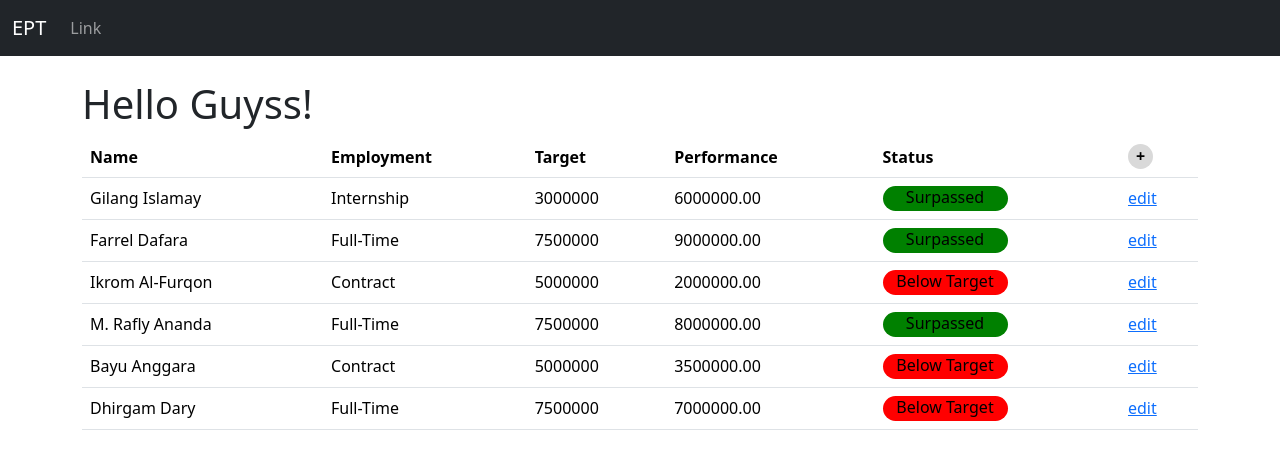
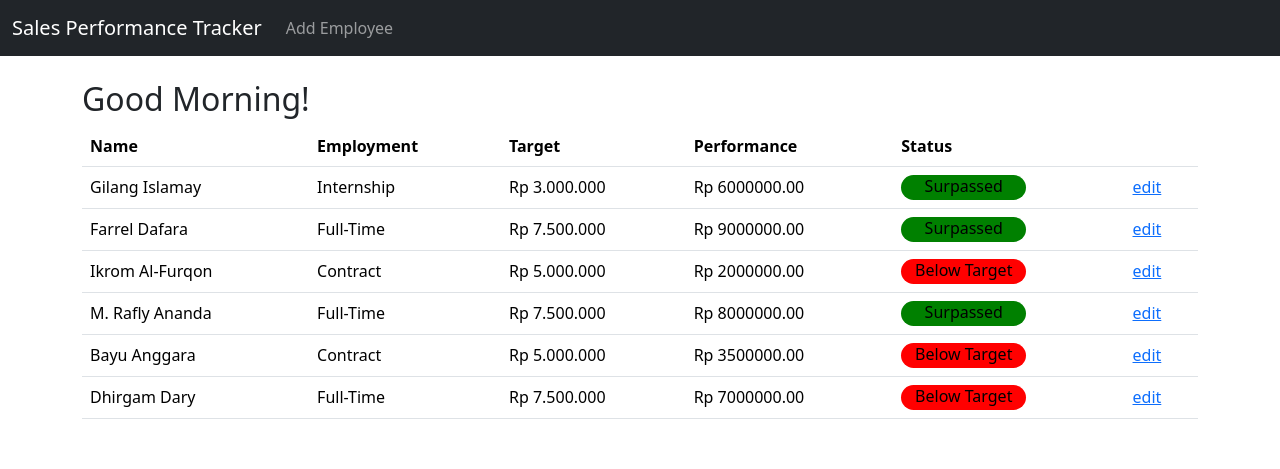
Before and after one commit to AfterRain007/Employee_Performance_Tracker, a Django app: page / in a window 1280 px wide. Shown: the top 469 px of the page. Run offline with Django 5.2, Linux system fonts and the light colour scheme; data comes from the database, SQL or seed files in the repository.

Commit message:
So Cool :D

```diff
--- a/EPT/employeePerformance/forms.py
+++ b/EPT/employeePerformance/forms.py
@@ -1,5 +1,3 @@
-from django.contrib.auth.forms import UserCreationForm
-from django.contrib.auth.models import User
 from django import forms
 from .models import Employee
 
--- a/EPT/employeePerformance/templates/employee.html
+++ b/EPT/employeePerformance/templates/employee.html
@@ -12,6 +12,7 @@
 
 <br/>
   <button type="submit" class="btn btn-primary">Update Employee Data</button>
+  <a href="{% url 'home' %}" class="btn btn-secondary">Back</a>
   <a href="{% url 'employeeDelete' form.instance.id %}" class="btn btn-danger" onclick="return confirm('Are you sure you want to delete this employee?')">Delete</a>
 </form>
 <br/>
--- a/EPT/employeePerformance/templates/home.html
+++ b/EPT/employeePerformance/templates/home.html
@@ -1,8 +1,17 @@
 {% extends 'base.html' %}
-
 {% block content %}
 
-<h1>Hello Guyss!</h1>
+{% load tz %}
+{% get_current_timezone as TIME_ZONE %}
+
+<h2>
+{% if 17 >= TIME_ZONE >= 12 %}
+    Good Afternoon!
+{% elif 24 >= TIME_ZONE >= 17 %}
+    Good Evening!
+{% else %}
+    Good Morning!
+{% endif %}</h2>
 
 <table class="table">
     <thead>
@@ -12,9 +21,7 @@
         <th scope="col">Target</th>
         <th scope="col">Performance</th>
         <th scope="col">Status</th>
-        <th scope="col">
-            <a href="{% url 'addEmployee' %}" style="display: inline-block; width: 25px; height: 25px; border-radius: 100%; background-color: #D9D9D9; text-align: center; line-height: 25px; text-decoration: none; color: black;">+</a>
-        </th>
+        <th scope="col"></th>
       </tr>
     </thead>
     <tbody>
@@ -25,13 +32,13 @@
             <td>{{ employee.Nama }}</td>
             <td>{{ employee.Employment_Status }}</td>
             <td>{% if employee.Employment_Status == "Full-Time" %}
-                7500000
+                Rp 7.500.000
                 {% elif employee.Employment_Status == "Contract" %}
-                5000000
+                Rp 5.000.000
                 {% else %}
-                3000000
+                Rp 3.000.000
                 {% endif %}</td>
-            <td>{{ employee.Monthly_Performance }}</td>
+            <td>Rp {{ employee.Monthly_Performance }}</td>
             <td>{% if employee.Employment_Status == "Full-Time" and employee.Monthly_Performance >= 7500000 %}
                 <div style="width:125px;height:25px;border-radius:20px;text-align:center;line-height:22px;background-color:green">Surpassed</div>
                 {% elif employee.Employment_Status == "Contract" and employee.Monthly_Performance >= 5000000 %}
--- a/EPT/employeePerformance/templates/navbar.html
+++ b/EPT/employeePerformance/templates/navbar.html
@@ -1,13 +1,13 @@
 <nav class="navbar navbar-expand-lg navbar-dark bg-dark">
     <div class="container-fluid">
-      <a class="navbar-brand" href="{% url 'home' %}">EPT</a>
+      <a class="navbar-brand" href="{% url 'home' %}">Sales Performance Tracker</a>
       <button class="navbar-toggler" type="button" data-bs-toggle="collapse" data-bs-target="#navbarSupportedContent" aria-controls="navbarSupportedContent" aria-expanded="false" aria-label="Toggle navigation">
         <span class="navbar-toggler-icon"></span>
       </button>
       <div class="collapse navbar-collapse" id="navbarSupportedContent">
         <ul class="navbar-nav me-auto mb-2 mb-lg-0">
           <li class="nav-item">
-            <a class="nav-link" href="#">Link</a>
+            <a class="nav-link" href="{% url 'addEmployee' %}">Add Employee</a>
           </li>
           </ul>
         </div>
```
